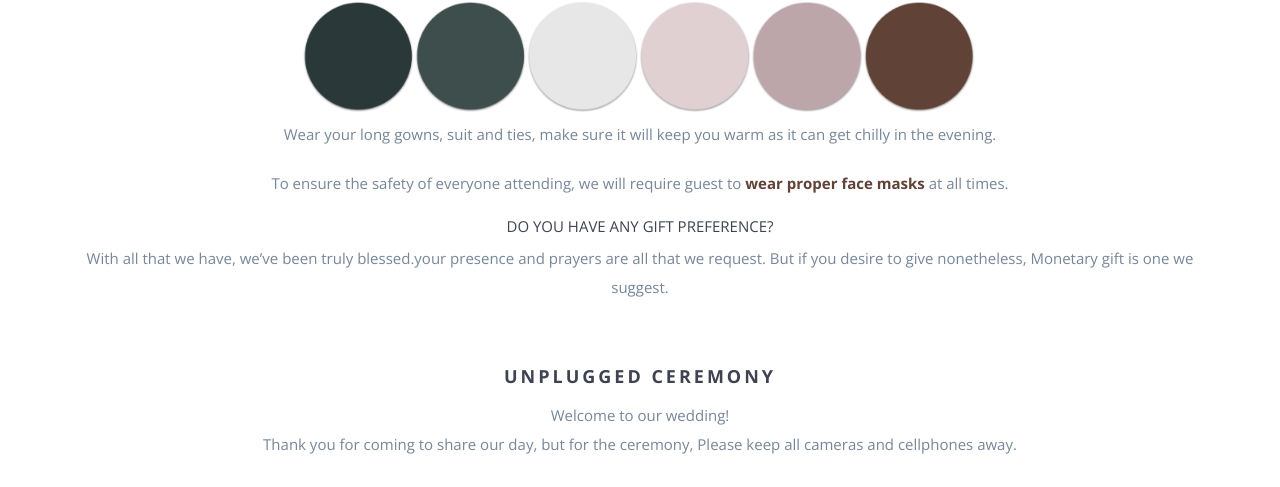
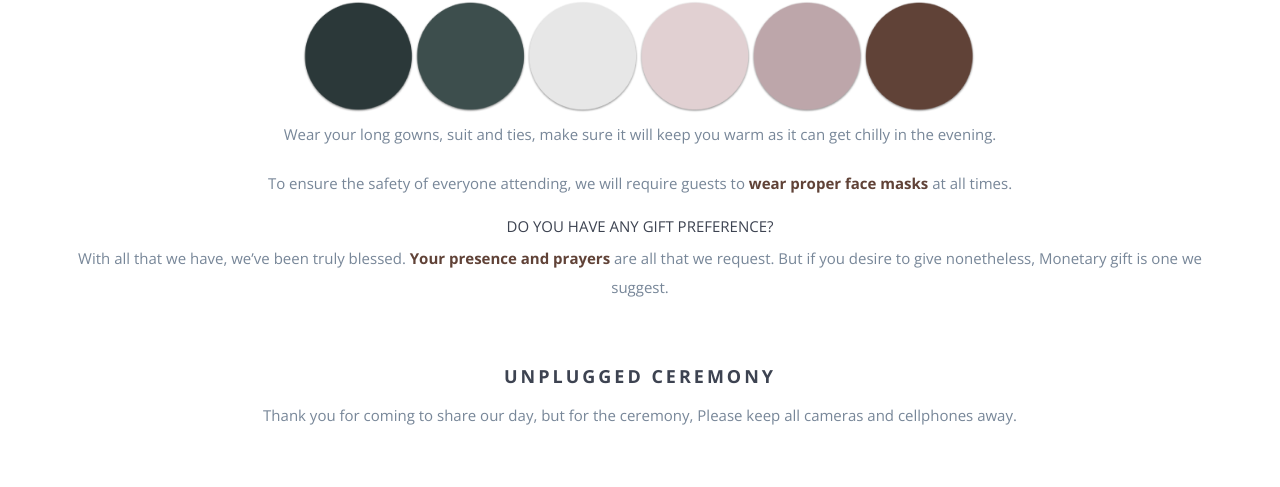
Before and after one commit to fallthough/tataokharla, a website: page index.html in a window 1280 px wide. Shown: the part 2883-3370 px from the top of the page. Drawn offline with nearby package versions, Linux system fonts and the light colour scheme; some packages are replaced by stand-ins of ours.

Commit message:
minor updates

```diff
--- a/index.html
+++ b/index.html
@@ -270,11 +270,11 @@
                 <p>We hope our wedding will be a fun excuse for you to dress up using the colors we chose <strong>(Green, grey, pink and mauve)</strong>.</p>
                     <img src="img/color.png">
                     <p>Wear your long gowns, suit and ties, make sure it will keep you warm as it can get chilly in the evening.</p>
-                <p>To ensure the safety of everyone attending, we will require guest to <strong>wear proper face masks</strong> at all times.</p>
+                <p>To ensure the safety of everyone attending, we will require guests to <strong>wear proper face masks</strong> at all times.</p>
             </div>
             <div class="wp6">
                 <h5>Do you have any gift preference?</h5>
-                <p>With all that we have, we’ve been truly blessed.your presence and prayers are all that we request.
+                <p>With all that we have, we’ve been truly blessed. <strong>Your presence and prayers</strong> are all that we request.
                     But if you desire to give nonetheless,
                     Monetary gift is one we suggest.
                     </p>
@@ -290,8 +290,7 @@
             <div class="col-md-12 text-center">
                 <div class="wp3">
                 <h3>Unplugged Ceremony</h3>
-                <p>Welcome to our wedding!<br>
-                    Thank you for coming to share our day, but for the ceremony,
+                <p> Thank you for coming to share our day, but for the ceremony,
                     Please keep all cameras and cellphones away.
                     </p>
             </div>
```
